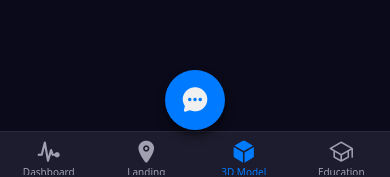
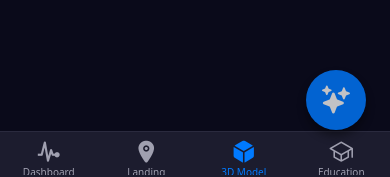
Before and after one commit to HishaamA/EMAG5Space, a React Native app in the folder ema-mission-tracker/: screen /Model in a window 390 px wide. Shown: the part 664-841 px from the top of the page. Built offline with nearby package versions, Linux system fonts and the light colour scheme.

Commit message:
Update floating button and card styles
Changed the floating chat button icon to 'sparkles', adjusted its position and opacity, and removed borderColor overrides from card views in DashboardScreen for a cleaner appearance.

```diff
--- a/ema-mission-tracker/App.js
+++ b/ema-mission-tracker/App.js
@@ -86,7 +86,7 @@ function TabNavigator({ navigation }) {
         style={styles.floatingChatButton}
         onPress={() => navigation.navigate('AIChat')}
       >
-        <Ionicons name="chatbubble-ellipses" size={28} color={colors.text} />
+        <Ionicons name="sparkles" size={28} color={colors.text} />
       </TouchableOpacity>
     </View>
     </>
@@ -153,10 +153,7 @@ const styles = StyleSheet.create({
   floatingButtonContainer: {
     position: 'absolute',
     bottom: 50,
-    left: 0,
-    right: 0,
-    alignItems: 'center',
-    justifyContent: 'center',
+    right: 24,
     pointerEvents: 'box-none',
   },
   floatingChatButton: {
@@ -171,5 +168,6 @@ const styles = StyleSheet.create({
     shadowOffset: { width: 0, height: 6 },
     shadowOpacity: 0.5,
     shadowRadius: 10,
+    opacity: 0.80,
   },
 });
--- a/ema-mission-tracker/screens/DashboardScreen.js
+++ b/ema-mission-tracker/screens/DashboardScreen.js
@@ -362,7 +362,7 @@ const DashboardScreen = ({ navigation }) => {
 
         {/* Data Link Section */}
         {dataLink && (
-          <View style={[GlobalStyles.card, { borderColor: colors.info }]}>
+          <View style={GlobalStyles.card}>
             <View style={styles.dataLinkHeader}>
               <Ionicons name="wifi" size={24} color={colors.info} />
               <Text style={[GlobalStyles.subtitle, { marginTop: 0, marginLeft: 8 }]}>
@@ -401,7 +401,7 @@ const DashboardScreen = ({ navigation }) => {
         )}
 
         {/* Activity Log Section */}
-        <View style={[GlobalStyles.card, { borderColor: colors.accent }]}>
+        <View style={GlobalStyles.card}>
           <View style={styles.activityLogHeader}>
             <Ionicons name="list-circle-outline" size={24} color={colors.accent} />
             <Text style={[GlobalStyles.subtitle, { marginTop: 0, marginLeft: 8 }]}>
```
